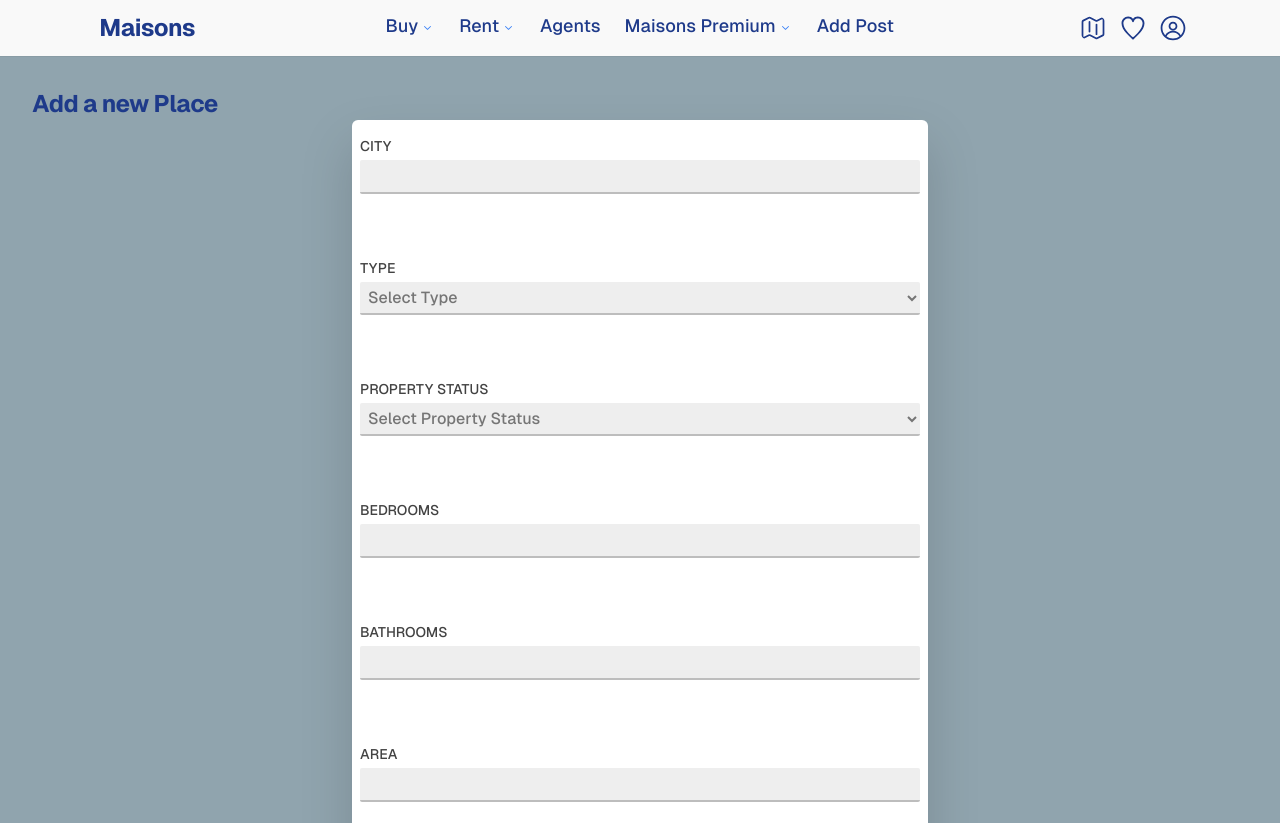
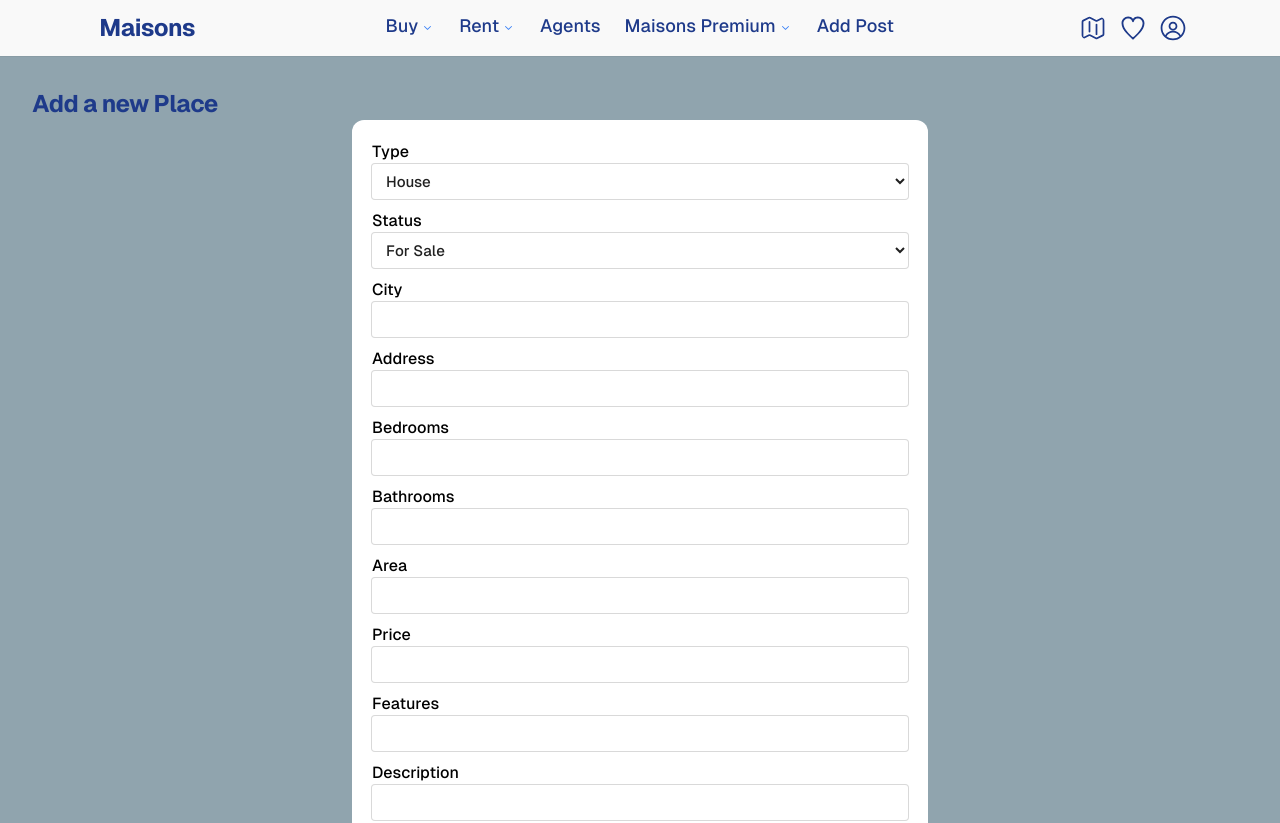
Before and after one commit to AhmedinhoY/Masions, a React (Vite) app in the folder frontend/masions/: page /add-post in a window 1280 px wide. Shown: the top 823 px of the page. Built offline with nearby package versions, Linux system fonts and the light colour scheme.

Commit message:
Add post form styling

```diff
--- /dev/null
+++ b/frontend/masions/src/components/AddPostForm/AddPost.jsx
@@ -0,0 +1,165 @@
+import * as Form from "@radix-ui/react-form";
+import "../AuthenticationForms/AuthenticationForm.css";
+
+export const AddPost = () => {
+  return (
+    <Form.Root className="FormRoot">
+      <Form.Field className="FormField" name="type">
+        <div className="flex align-baseline justify-between">
+          <Form.Label className="">Type</Form.Label>
+          {/* <Form.Message className="FormMessage" match="valueMissing">
+            Please select post type
+          </Form.Message>
+          <Form.Message className="FormMessage" match="typeMismatch">
+            Please provide a valid email
+          </Form.Message> */}
+        </div>
+        <Form.Control asChild>
+          <select className="Input">
+            <option value="house">House</option>
+            <option value="apartment">Apartment</option>
+            <option value="land">Land</option>
+          </select>
+        </Form.Control>
+      </Form.Field>
+
+      <Form.Field className="FormField" name="status">
+        <div className="flex align-baseline justify-between">
+          <Form.Label className="">Status</Form.Label>
+        </div>
+        <Form.Control asChild>
+          <select className="Input">
+            <option value="sale">For Sale</option>…
+            <option value="rent">For Rent</option>…
+          </select>
+        </Form.Control>
+      </Form.Field>
+
+      <Form.Field className="FormField" name="city">
+        <div className="flex align-baseline justify-between">
+          <Form.Label className="">City</Form.Label>
+          <Form.Message className="FormMessage" match="valueMissing">
+            Please enter a city
+          </Form.Message>
+          <Form.Message className="FormMessage" match="typeMismatch">
+            Please provide a valid city
+          </Form.Message>
+        </div>
+        <Form.Control asChild>
+          <input className="Input" type="text" required />
+        </Form.Control>
+      </Form.Field>
+
+      <Form.Field className="FormField" name="address">
+        <div className="flex align-baseline justify-between">
+          <Form.Label className="">Address</Form.Label>
+          <Form.Message className="FormMessage" match="valueMissing">
+            Please enter a address
+          </Form.Message>
+          <Form.Message className="FormMessage" match="typeMismatch">
+            Please provide a valid address
+          </Form.Message>
+        </div>
+        <Form.Control asChild>
+          <input className="Input" type="text" required />
+        </Form.Control>
+      </Form.Field>
+
+      <Form.Field className="FormField" name="bedrooms">
+        <div className="flex align-baseline justify-between">
+          <Form.Label className="">Bedrooms</Form.Label>
+          <Form.Message className="FormMessage" match="valueMissing">
+            Please enter bedrooms
+          </Form.Message>
+          <Form.Message className="FormMessage" match="typeMismatch">
+            Please provide a valid bedrooms
+          </Form.Message>
+        </div>
+        <Form.Control asChild>
+          <input className="Input" type="number" required />
+        </Form.Control>
+      </Form.Field>
+
+      <Form.Field className="FormField" name="bathrooms">
+        <div className="flex align-baseline justify-between">
+          <Form.Label className="">Bathrooms</Form.Label>
+          <Form.Message className="FormMessage" match="valueMissing">
+            Please enter bathrooms
+          </Form.Message>
+          <Form.Message className="FormMessage" match="typeMismatch">
+            Please provide a valid bathrooms
+          </Form.Message>
+        </div>
+        <Form.Control asChild>
+          <input className="Input" type="number" required />
+        </Form.Control>
+      </Form.Field>
+
+      <Form.Field className="FormField" name="Area">
+        <div className="flex align-baseline justify-between">
+          <Form.Label className="">Area</Form.Label>
+          <Form.Message className="FormMessage" match="valueMissing">
+            Please enter Area in m<sub>2</sub>
+          </Form.Message>
+          <Form.Message className="FormMessage" match="typeMismatch">
+            Please provide a valid Area
+          </Form.Message>
+        </div>
+        <Form.Control asChild>
+          <input className="Input" type="number" required />
+        </Form.Control>
+      </Form.Field>
+
+      <Form.Field className="FormField" name="price">
+        <div className="flex align-baseline justify-between">
+          <Form.Label className="">Price</Form.Label>
+          <Form.Message className="FormMessage" match="valueMissing">
+            Please enter price
+          </Form.Message>
+          <Form.Message className="FormMessage" match="typeMismatch">
+            Please provide a valid price
+          </Form.Message>
+        </div>
+        <Form.Control asChild>
+          <input className="Input" type="number" required />
+        </Form.Control>
+      </Form.Field>
+
+      <Form.Field className="FormField" name="features">
+        <div className="flex align-baseline justify-between">
+          <Form.Label className="">Features</Form.Label>
+          <Form.Message className="FormMessage" match="valueMissing">
+            Please enter features
+          </Form.Message>
+          <Form.Message className="FormMessage" match="typeMismatch">
+            Please provide a valid features
+          </Form.Message>
+        </div>
+        <Form.Control asChild>
+          <input className="Input" type="text" required />
+        </Form.Control>
+      </Form.Field>
+
+      <Form.Field className="FormField" name="description">
+        <div className="flex align-baseline justify-between">
+          <Form.Label className="">Description</Form.Label>
+          <Form.Message className="FormMessage" match="valueMissing">
+            Please enter description
+          </Form.Message>
+          <Form.Message className="FormMessage" match="typeMismatch">
+            Please provide a valid description
+          </Form.Message>
+        </div>
+        <Form.Control asChild>
+          <input className="Input" type="text" required />
+        </Form.Control>
+      </Form.Field>
+
+      <Form.Submit asChild>
+        <div className="flex justify-center">
+          <button className="primary-btn my-3">Add Post</button>
+        </div>
+      </Form.Submit>
+    </Form.Root>
+  );
+};
--- a/frontend/masions/src/components/AddPostForm/AddPostForm.jsx
+++ b/frontend/masions/src/components/AddPostForm/AddPostForm.jsx
@@ -1,17 +1,12 @@
-
 /* eslint-disable react/prop-types */
 
 import { Form, useNavigate, useNavigation } from "react-router-dom";
 import { ImageUpload } from "../../shared/ImageUpload";
-
-
-
-
+import { AddPost } from "./AddPost";
 
 export const AddPostForm = ({ method, property }) => {
-
   const navigation = useNavigation();
-  const navigate = useNavigate()
+  const navigate = useNavigate();
 
   // HERE we use let because we will add some styling to it
   // making the styles added to this project more adaptable to changes
@@ -20,19 +15,16 @@ export const AddPostForm = ({ method, property }) => {
   const pCss = " flex flex-col gap-1 min-w-full px-4 py-2";
   const labelCss = "text-sm font-bold uppercase text-gray-800";
 
-
-  const isSubmitting = navigation.state === 'submitting';
-
+  const isSubmitting = navigation.state === "submitting";
 
   const onCancelClick = () => {
-    navigate('/');
-  }
-
-
-
+    navigate("/");
+  };
 
   return (
     <>
+      <AddPost />
+
       <Form
         className="flex flex-col gap-6 items-center bg-white min-w-[50vh] min-h-[50vh] p-2 rounded-md drop-shadow-2xl "
         method={method}
@@ -47,8 +39,7 @@ export const AddPostForm = ({ method, property }) => {
             name="city"
             required
             className={inputCss}
-            defaultValue={property ? property.city : ''}
-
+            defaultValue={property ? property.city : ""}
           />
         </p>
 
@@ -56,12 +47,17 @@ export const AddPostForm = ({ method, property }) => {
           <label htmlFor="type" className={labelCss}>
             type
           </label>
-          <select id="type" name="type" required className={inputCss + ' text-blue-900'} defaultValue={property ? property.type : ''}>
+          <select
+            id="type"
+            name="type"
+            required
+            className={inputCss + " text-blue-900"}
+            defaultValue={property ? property.type : ""}
+          >
             <option value=""> Select Type </option>
             <option value="house"> House </option>
-            <option value="apartment" > Apartment</option>
-            <option value="land" > Land</option>
-
+            <option value="apartment"> Apartment</option>
+            <option value="land"> Land</option>
           </select>
         </p>
 
@@ -69,10 +65,16 @@ export const AddPostForm = ({ method, property }) => {
           <label htmlFor="propertyStatus" className={labelCss}>
             property Status
           </label>
-          <select id="propertyStatus" name="propertyStatus" required className={inputCss + ' text-blue-900'} defaultValue={property ? property.propertyStatus : ''} >
+          <select
+            id="propertyStatus"
+            name="propertyStatus"
+            required
+            className={inputCss + " text-blue-900"}
+            defaultValue={property ? property.propertyStatus : ""}
+          >
             <option value=""> Select Property Status </option>
             <option value="sale"> Sale </option>
-            <option value="rent" > Rent</option>
+            <option value="rent"> Rent</option>
           </select>
         </p>
 
@@ -86,8 +88,7 @@ export const AddPostForm = ({ method, property }) => {
             name="bedrooms"
             required
             className={inputCss}
-            defaultValue={property ? property.bedrooms : ''}
-
+            defaultValue={property ? property.bedrooms : ""}
           />
         </p>
 
@@ -101,9 +102,7 @@ export const AddPostForm = ({ method, property }) => {
             name="bathrooms"
             required
             className={inputCss}
-            defaultValue={property ? property.bathrooms : ''}
-
-
+            defaultValue={property ? property.bathrooms : ""}
           />
         </p>
 
@@ -117,14 +116,11 @@ export const AddPostForm = ({ method, property }) => {
             name="area"
             required
             className={inputCss}
-            defaultValue={property ? property.area : ''}
-
-
+            defaultValue={property ? property.area : ""}
           />
         </p>
 
         <p className={pCss}>
-
           <label htmlFor="price" className={labelCss}>
             price
           </label>
@@ -134,14 +130,11 @@ export const AddPostForm = ({ method, property }) => {
             name="price"
             required
             className={inputCss}
-            defaultValue={property ? property.price : ''}
-
+            defaultValue={property ? property.price : ""}
           />
-
         </p>
 
         <p className={pCss}>
-
           <label htmlFor="features" className={labelCss}>
             features
           </label>
@@ -152,13 +145,10 @@ export const AddPostForm = ({ method, property }) => {
             required
             className={inputCss}
             placeholder="Enter Features separated by commas (e.g., Garden, Garage, Swimming Pool )"
-            defaultValue={property ? property.features : ''}
-
+            defaultValue={property ? property.features : ""}
           />
           {/* add a small list showing the user how things will look like */}
-
         </p>
-
 
         <p className={pCss}>
           <label htmlFor="description" className={labelCss}>
@@ -170,9 +160,7 @@ export const AddPostForm = ({ method, property }) => {
             name="description"
             required
             className={inputCss + " h-[10vh]"}
-            defaultValue={property ? property.description : ''}
-
-
+            defaultValue={property ? property.description : ""}
           />
         </p>
 
@@ -187,14 +175,11 @@ export const AddPostForm = ({ method, property }) => {
             name="address"
             required
             className={inputCss}
-            defaultValue={property ? property.address : ''}
-
-
+            defaultValue={property ? property.address : ""}
           />
         </p>
 
         {/* add Image upload */}
-
 
         <ImageUpload name={"image"} extraClasses={inputCss} pClass={pCss} />
 
@@ -207,16 +192,15 @@ export const AddPostForm = ({ method, property }) => {
             Cancel
           </button>
           <button
-            className={` px-6 py-2 rounded-md text-gray-50  ${isSubmitting ? " bg-gray-400" : "bg-gray-900 hover:bg-gray-700"
-              }`}
+            className={` px-6 py-2 rounded-md text-gray-50  ${
+              isSubmitting ? " bg-gray-400" : "bg-gray-900 hover:bg-gray-700"
+            }`}
             disabled={isSubmitting}
           >
-
             {isSubmitting ? "Submitting..." : "Add"}
-
           </button>
         </div>
       </Form>
     </>
   );
-}
+};
--- a/frontend/masions/src/components/AuthenticationForms/AuthenticationForm.css
+++ b/frontend/masions/src/components/AuthenticationForms/AuthenticationForm.css
@@ -63,6 +63,12 @@
 
 .FormRoot {
 	width: 100%;
+	flex-grow: 1;
+	padding: 20px;
+	background-color: white;
+	border-radius: var(--border-radius-card);
+
+	outline: none;
 }
 
 .FormField {
```
